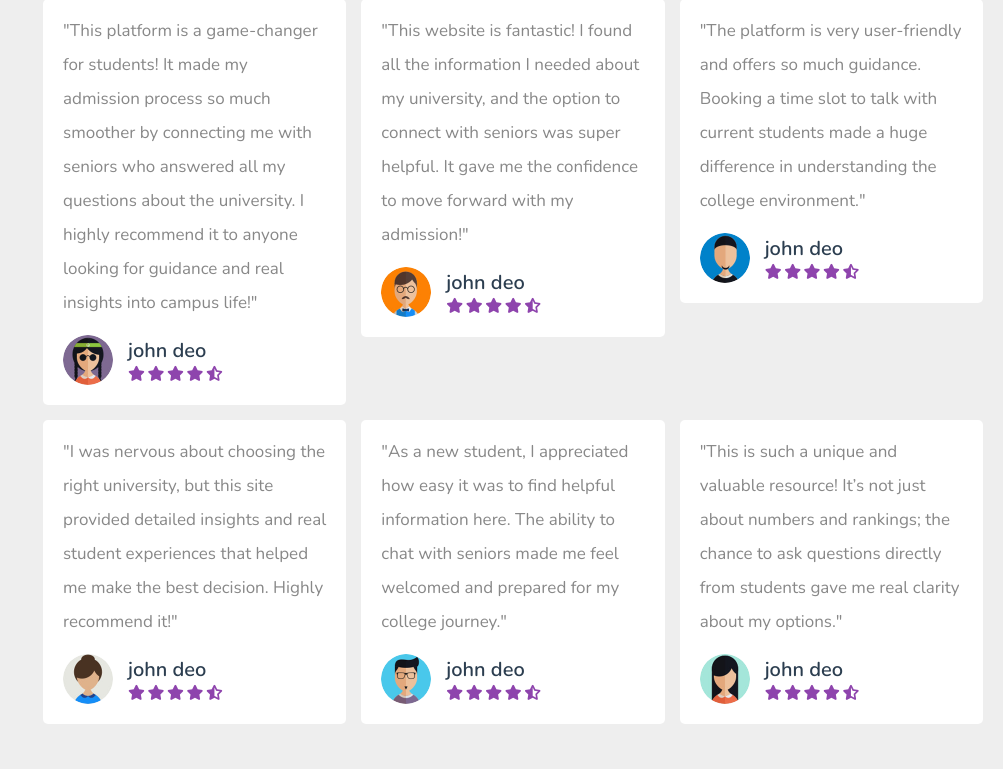
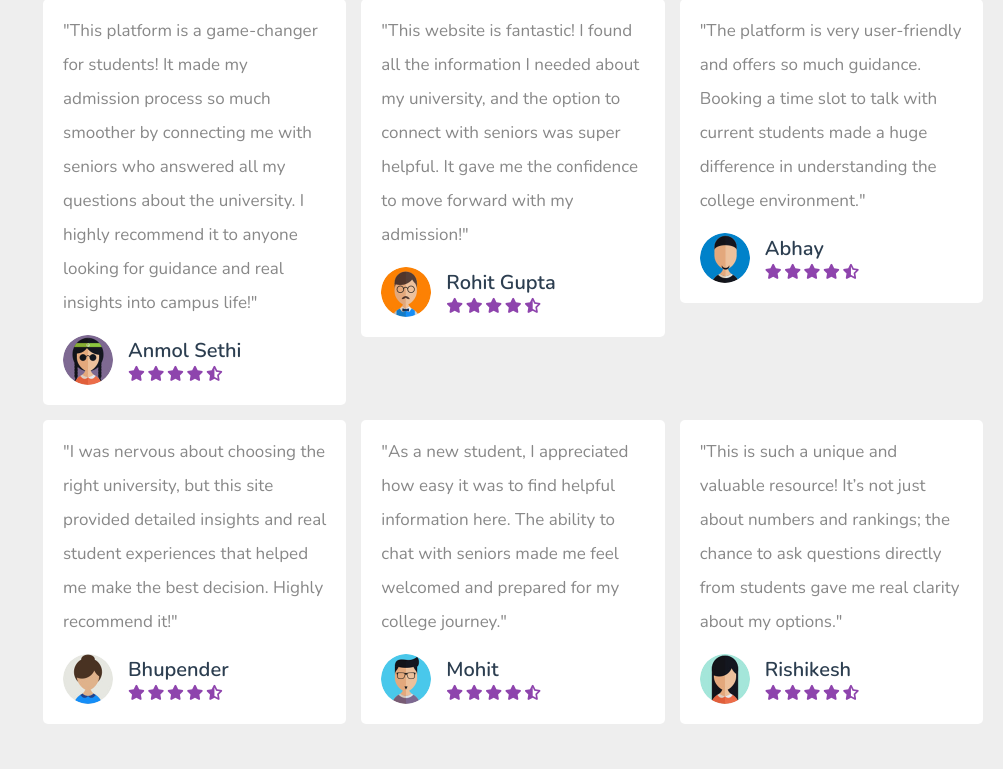
Before and after one commit to Pawan-kumar47129/LMS, a PHP site: page /about.php in a window 1280 px wide. Shown: the part 977-1746 px from the top of the page, without its empty margins (277-1280 px from the left). Run offline with PHP 8.4, Linux system fonts and the light colour scheme; data that the repository does not hold is empty.

Commit message:
Add files via upload
changing data of same name people like lorem epsum etc....

```diff
--- a/about.php
+++ b/about.php
@@ -102,7 +102,7 @@ if(isset($_COOKIE['user_id'])){
          <div class="user">
             <img src="images/pic-2.jpg" alt="">
             <div>
-               <h3>john deo</h3>
+               <h3>Anmol Sethi</h3>
                <div class="stars">
                   <i class="fas fa-star"></i>
                   <i class="fas fa-star"></i>
@@ -119,7 +119,7 @@ if(isset($_COOKIE['user_id'])){
          <div class="user">
             <img src="images/pic-3.jpg" alt="">
             <div>
-               <h3>john deo</h3>
+               <h3>Rohit Gupta</h3>
                <div class="stars">
                   <i class="fas fa-star"></i>
                   <i class="fas fa-star"></i>
@@ -137,7 +137,7 @@ if(isset($_COOKIE['user_id'])){
          <div class="user">
             <img src="images/pic-4.jpg" alt="">
             <div>
-               <h3>john deo</h3>
+               <h3>Abhay</h3>
                <div class="stars">
                   <i class="fas fa-star"></i>
                   <i class="fas fa-star"></i>
@@ -154,7 +154,7 @@ if(isset($_COOKIE['user_id'])){
          <div class="user">
             <img src="images/pic-5.jpg" alt="">
             <div>
-               <h3>john deo</h3>
+               <h3>Bhupender</h3>
                <div class="stars">
                   <i class="fas fa-star"></i>
                   <i class="fas fa-star"></i>
@@ -171,7 +171,7 @@ if(isset($_COOKIE['user_id'])){
          <div class="user">
             <img src="images/pic-6.jpg" alt="">
             <div>
-               <h3>john deo</h3>
+               <h3>Mohit</h3>
                <div class="stars">
                   <i class="fas fa-star"></i>
                   <i class="fas fa-star"></i>
@@ -188,7 +188,7 @@ if(isset($_COOKIE['user_id'])){
          <div class="user">
             <img src="images/pic-7.jpg" alt="">
             <div>
-               <h3>john deo</h3>
+               <h3>Rishikesh</h3>
                <div class="stars">
                   <i class="fas fa-star"></i>
                   <i class="fas fa-star"></i>
```
